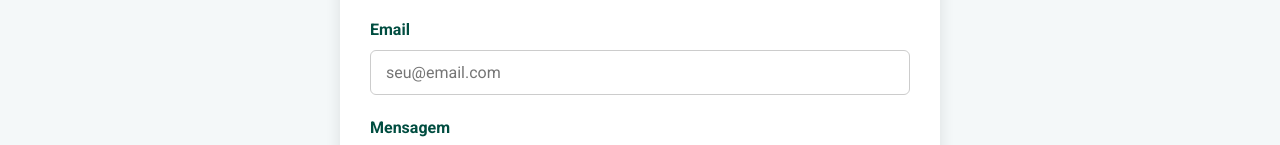
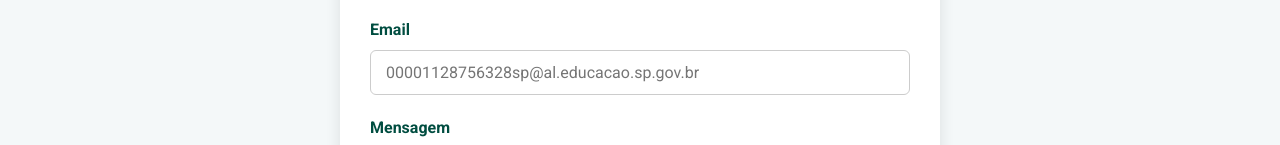
Before and after one commit to Karlos2845/venda, a plain HTML site: page index.html in a window 1280 px wide. Shown: the part 1498-1643 px from the top of the page. Drawn offline with Linux system fonts and the light colour scheme.

Commit message:
teste de email

```diff
--- a/index.html
+++ b/index.html
@@ -78,7 +78,7 @@
         <input type="text" id="nome" name="nome" placeholder="Seu nome" required />
 
         <label for="email">Email</label>
-        <input type="email" id="email" name="email" placeholder="seu@email.com" required />
+        <input type="email" id="email" name="email" placeholder="00001128756328sp@al.educacao.sp.gov.br" required />
 
         <label for="mensagem">Mensagem</label>
         <textarea id="mensagem" name="mensagem" rows="4" placeholder="Escreva sua mensagem aqui" required></textarea>
```
